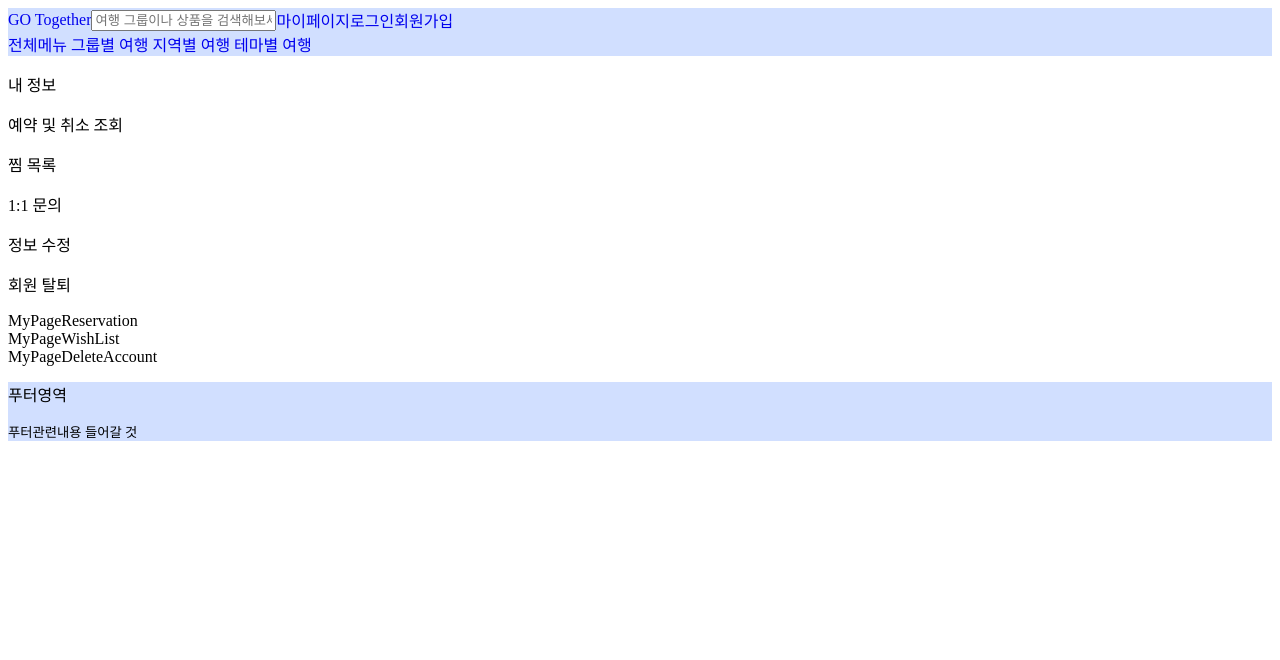
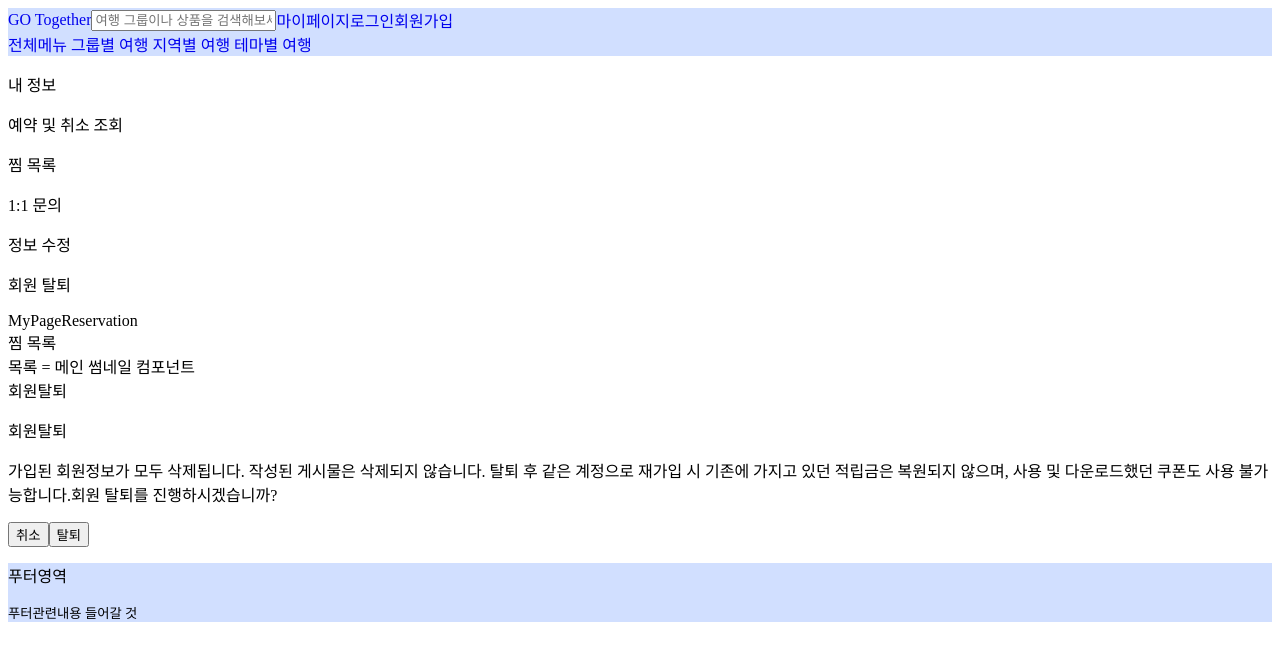
Before and after one commit to TRAVELERSTEAM/TRAVELERS-FE-USER, a React (Vite) app: page / in a window 1280 px wide. Shown: the top 660 px of the page. Built offline with nearby package versions, Linux system fonts and the light colour scheme.

Commit message:
feat: 문구 적용/#6

```diff
--- a/src/components/MyPageDeleteAccount.tsx
+++ b/src/components/MyPageDeleteAccount.tsx
@@ -1,7 +1,22 @@
 import React from 'react';
 
 function MyPageDeleteAccount() {
-  return <div>MyPageDeleteAccount</div>;
+  return (
+    <div>
+      회원탈퇴
+      <div>
+        <p>회원탈퇴</p>
+        <p>
+          가입된 회원정보가 모두 삭제됩니다. 작성된 게시물은 삭제되지 않습니다. 탈퇴 후 같은
+          계정으로 재가입 시 기존에 가지고 있던 적립금은 복원되지 않으며, 사용 및 다운로드했던
+          쿠폰도 사용 불가능합니다.회원 탈퇴를 진행하시겠습니까?
+        </p>
+        <button>취소</button>
+        {/* 탈퇴 버튼 누르면 경고없이 바로 api */}
+        <button>탈퇴</button>
+      </div>
+    </div>
+  );
 }
 
 export default MyPageDeleteAccount;
--- a/src/components/MyPageWishList.tsx
+++ b/src/components/MyPageWishList.tsx
@@ -1,7 +1,12 @@
 import React from 'react';
 
 function MyPageWishList() {
-  return <div>MyPageWishList</div>;
+  return (
+    <div>
+      찜 목록
+      <div>목록 = 메인 썸네일 컴포넌트</div>
+    </div>
+  );
 }
 
 export default MyPageWishList;
--- a/src/pages/MyPage.tsx
+++ b/src/pages/MyPage.tsx
@@ -15,8 +15,14 @@ function MyPage() {
         <p>정보 수정</p>
         <p>회원 탈퇴</p>
       </StyledMyPageList>
+
+      {/* 예약 및 취소 조회  */}
       <MyPageReservation></MyPageReservation>
+
+      {/* 찜 목록 */}
       <MyPageWishList></MyPageWishList>
+
+      {/* 회원 탈퇴 */}
       <MyPageDeleteAccount></MyPageDeleteAccount>
     </StyledMyPage>
   );
```
